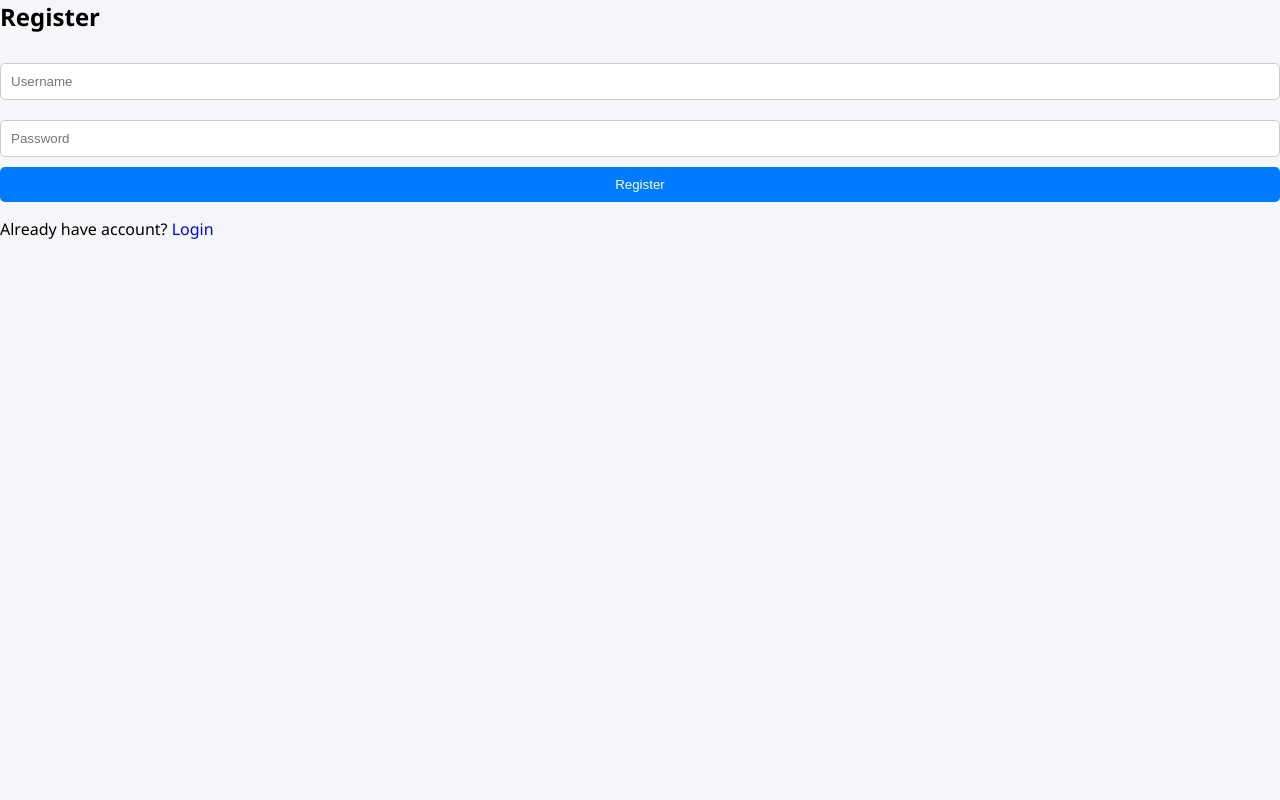
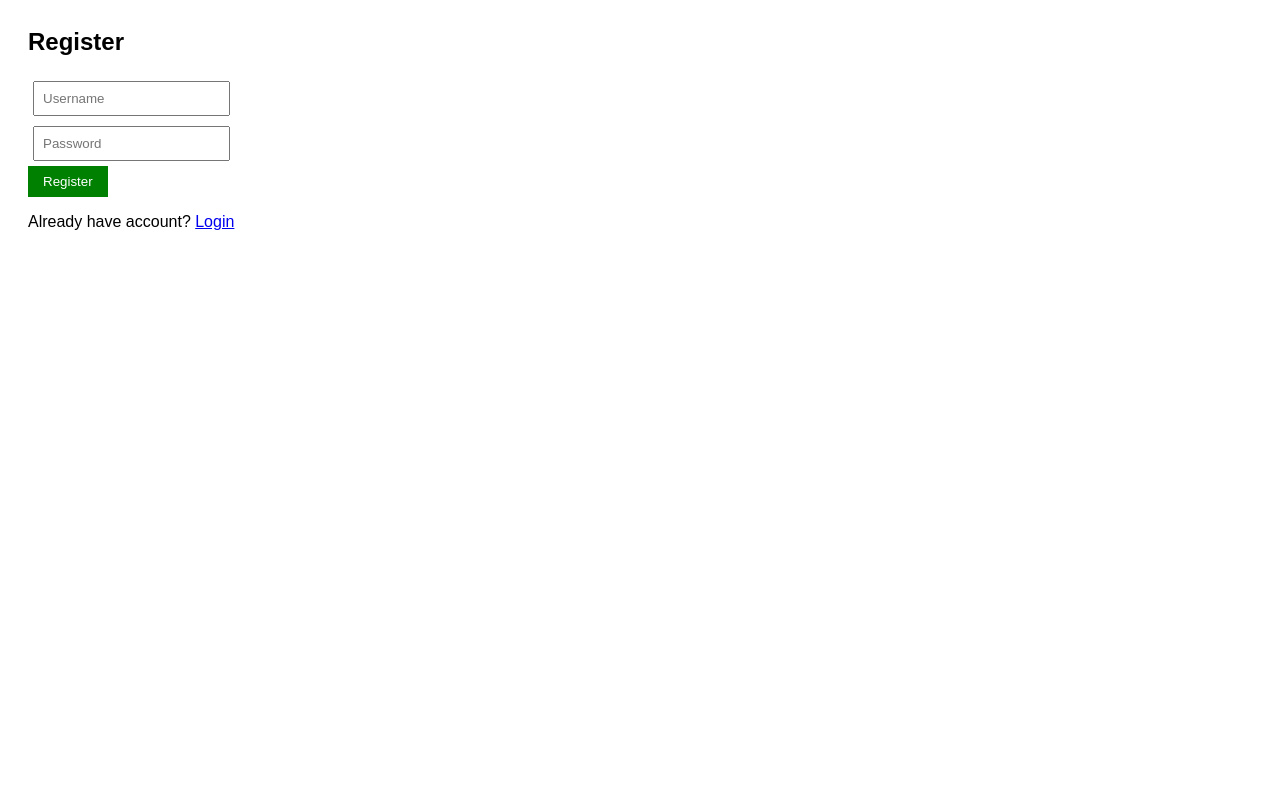
Before and after one commit to rajeshjhenkar338-byte/Fitness-app, a Flask app: page /register in a window 1280 px wide. Run offline with Flask 3, Linux system fonts and the light colour scheme.

Commit message:
Update style.css

```diff
--- a/static/style.css
+++ b/static/style.css
@@ -1,63 +1,16 @@
 body {
-  margin: 0;
-  font-family: 'Segoe UI';
-  background: #f4f6f9;
-}
-
-.container {
-  width: 350px;
-  margin: 100px auto;
-}
-
-.card {
-  background: white;
-  padding: 25px;
-  border-radius: 10px;
-  box-shadow: 0 5px 20px rgba(0,0,0,0.1);
+  font-family: Arial;
+  padding: 20px;
 }
 
 input {
-  width: 100%;
-  padding: 10px;
-  margin: 10px 0;
-  border-radius: 5px;
-  border: 1px solid #ccc;
+  margin: 5px;
+  padding: 8px;
 }
 
 button {
-  width: 100%;
-  padding: 10px;
-  background: #007bff;
+  padding: 8px 15px;
+  background: green;
+  color: white;
   border: none;
-  color: white;
-  border-radius: 5px;
 }
-
-.topbar {
-  display: flex;
-  justify-content: space-between;
-  background: white;
-  padding: 15px;
-  box-shadow: 0 2px 10px rgba(0,0,0,0.1);
-}
-
-.main {
-  padding: 20px;
-}
-
-.grid {
-  display: grid;
-  grid-template-columns: 1fr 1fr;
-  gap: 20px;
-}
-
-.card2 {
-  background: white;
-  padding: 15px;
-  border-radius: 10px;
-}
-
-a {
-  color: blue;
-  text-decoration: none;
-}
```
